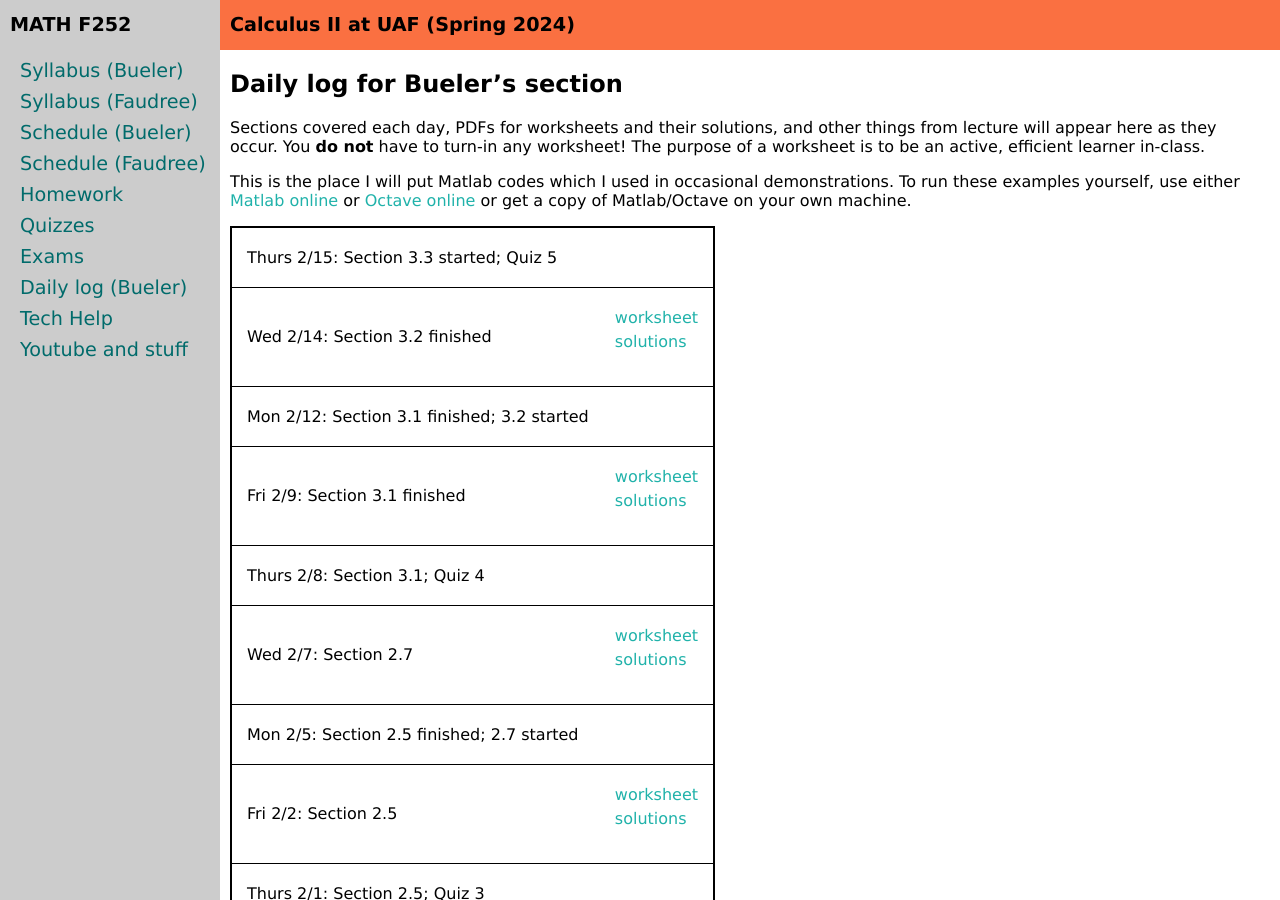
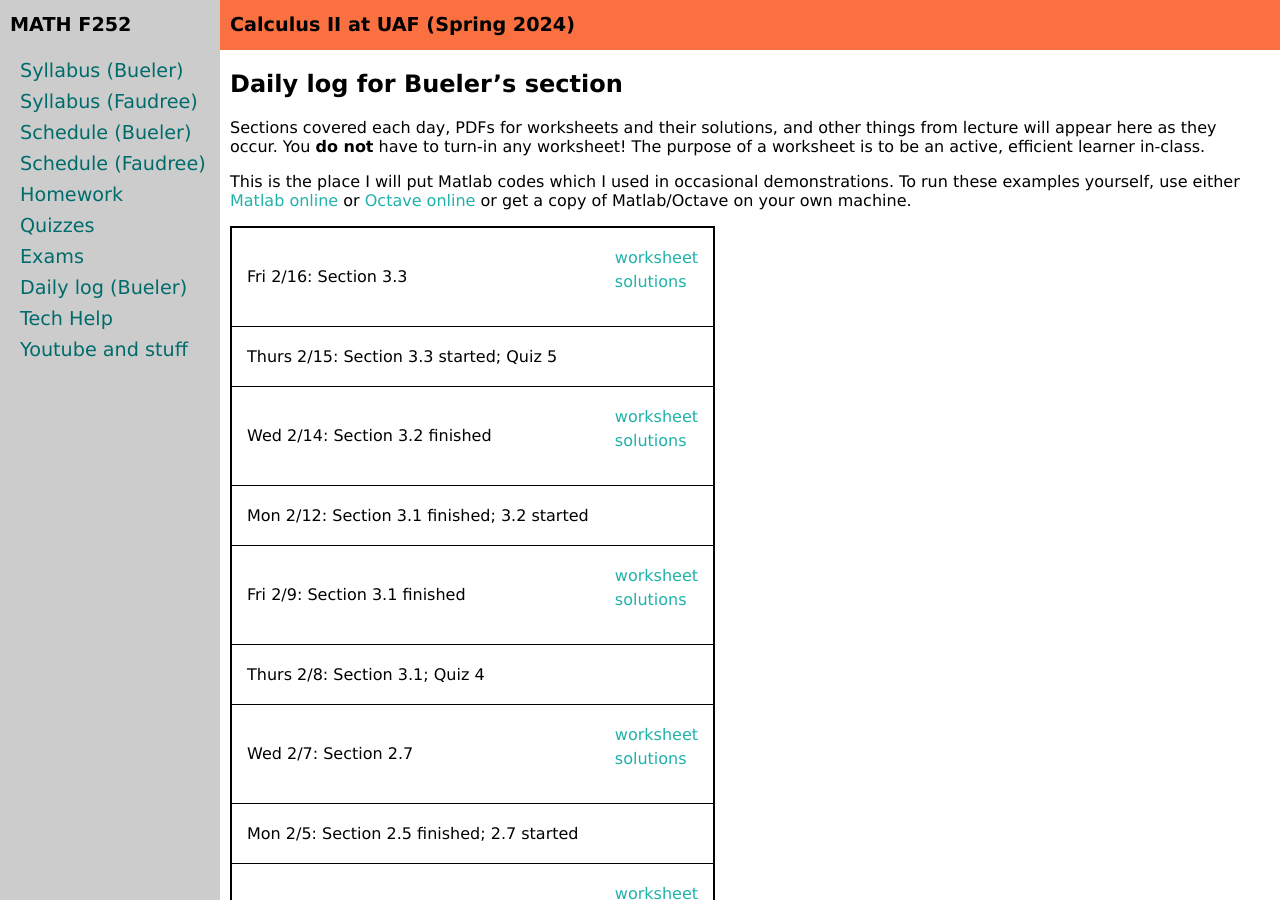
Before and after one commit to uaf-math/calc2, a Jekyll site: the page built from daily.md, in a window 1280 px wide and 900 px high. Built offline with Jekyll 4.4.1, drawn with Linux system fonts in a browser that asks for light colours.

Commit message:
update daily log

```diff
--- a/_data/daily.yml
+++ b/_data/daily.yml
@@ -1,6 +1,10 @@
 semester: Spring 2024
 home: assets/worksheets/S24
 daily:
+- name: Section 3.3
+  date: Fri 2/16
+  extworksheet: https://uaf-math251.github.io/calc2/assets/worksheets/F23/M252-3-3-a.pdf
+  extsolutions: https://uaf-math251.github.io/calc2/assets/worksheets/F23/M252-3-3-a-s.pdf
 - name: Section 3.3 started; Quiz 5
   date: Thurs 2/15
 - name: Section 3.2 finished
```
